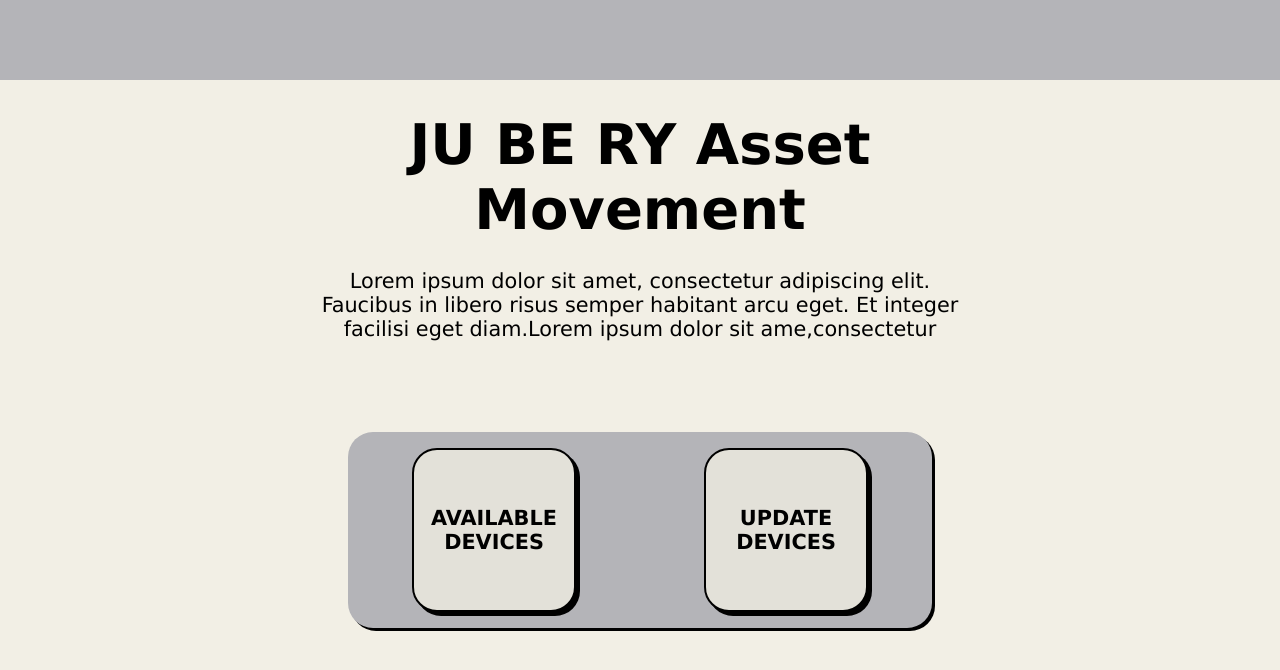
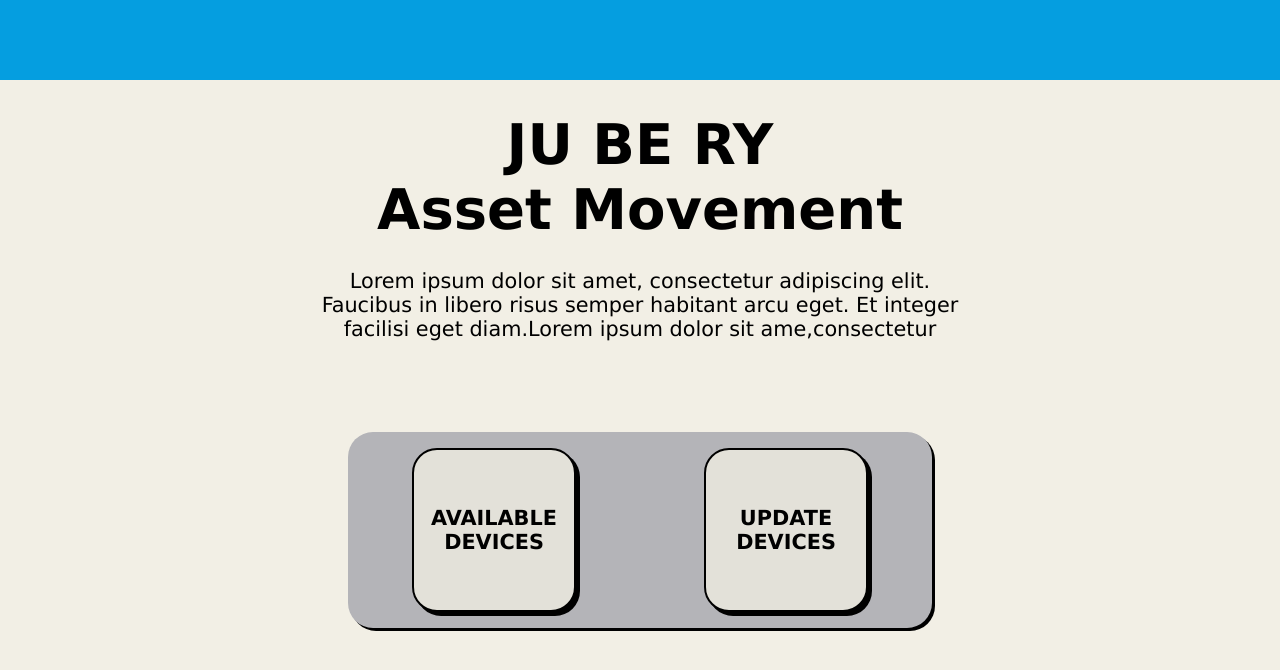
Before and after one commit to BenedictoLucido/JuBeRy, a React (Vite) app: page /dashboard in a window 1280 px wide. Shown: the top 670 px of the page. Built offline with nearby package versions, Linux system fonts and the light colour scheme.

Commit message:
v1.1.9 Asset Folder

```diff
--- a/src/Dashboard/Dashboard.css
+++ b/src/Dashboard/Dashboard.css
@@ -6,6 +6,7 @@ body{
         #C7C8CC
         #E3E1D9
         #F2EFE5
+        #059ee0 BLUE ng safeway
     */
     background-position: center;
     background-size: cover;
@@ -31,7 +32,7 @@ body{
   .landingPageMainHeader{
     width: 100%;
     height: 10vh;
-    background-color: #B4B4B8;
+    background-color: #059ee0;
   }
 
   /* Header */
--- a/src/Dashboard/Dashboard.jsx
+++ b/src/Dashboard/Dashboard.jsx
@@ -22,7 +22,7 @@ function Dashboard() {
 
             <div className="titleContainer">
               <div className="title mt-7"> {/* Title */}
-                JU BE RY Asset Movement
+                JU BE RY <br /> Asset Movement
               </div>
 
               <div className="body"> {/* Body */}
--- a/src/pages/AvailableDevices.jsx
+++ b/src/pages/AvailableDevices.jsx
@@ -3,7 +3,6 @@ import { useNavigate } from 'react-router-dom';
 import './AvailableDevices.css';
 
 function AvailableDevices() {
-
     return(
         <div>
             TESTSTES
```
